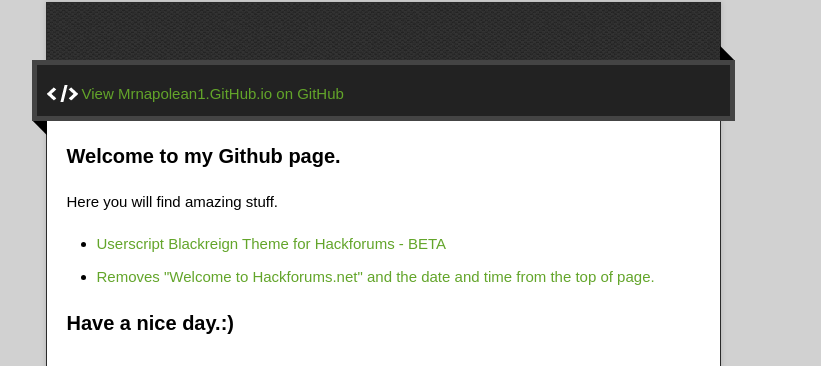
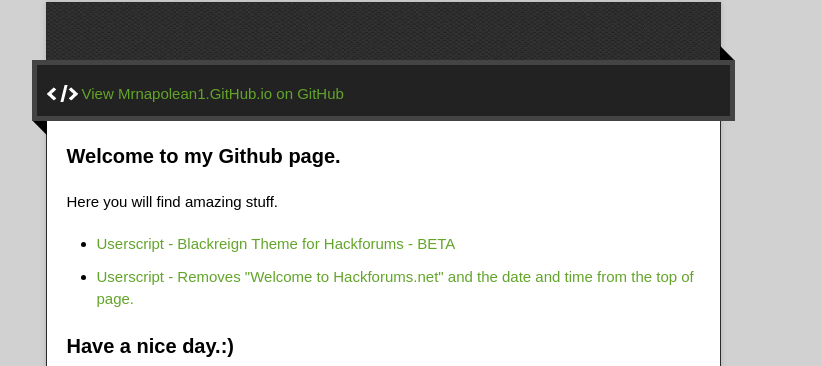
Before and after one commit to mrnapolean1/mrnapolean1.github.io, a plain HTML site: page index.html in a window 1280 px wide. Shown: the part 128-494 px from the top of the page, without its empty margins (257-1078 px from the left). Drawn offline with nearby package versions, Linux system fonts and the light colour scheme.

Commit message:
Update index.html

```diff
--- a/index.html
+++ b/index.html
@@ -39,8 +39,8 @@
 
 <p>Here you will find amazing stuff.</p>
 <ul>
-    <li><a href="http://mrnapolean1.github.io/theme/Oldtheme.txt" target="_blank">Userscript Blackreign Theme for Hackforums - BETA</a></li>
-    <li><a href="http://mrnapolean1.github.io/theme/Date and time removal userscript.txt" target="_blank">Removes "Welcome to Hackforums.net" and the date and time from the top of page.</a></li>
+    <li><a href="http://mrnapolean1.github.io/theme/Oldtheme.txt" target="_blank">Userscript - Blackreign Theme for Hackforums - BETA</a></li>
+    <li><a href="http://mrnapolean1.github.io/theme/Date and time removal userscript.txt" target="_blank">Userscript - Removes "Welcome to Hackforums.net" and the date and time from the top of page.</a></li>
 </ul>
 
 <h3>
```
